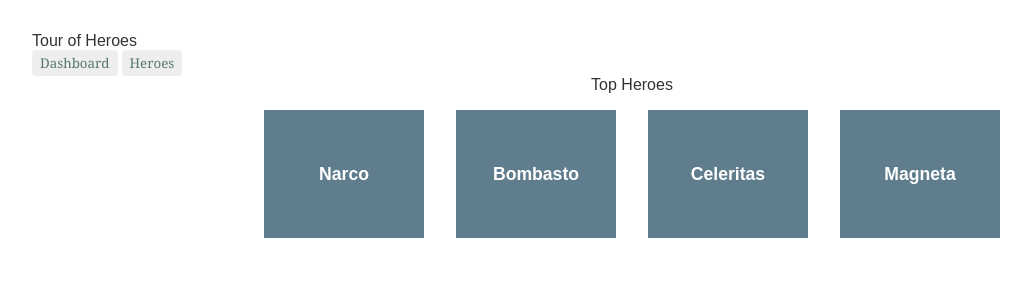
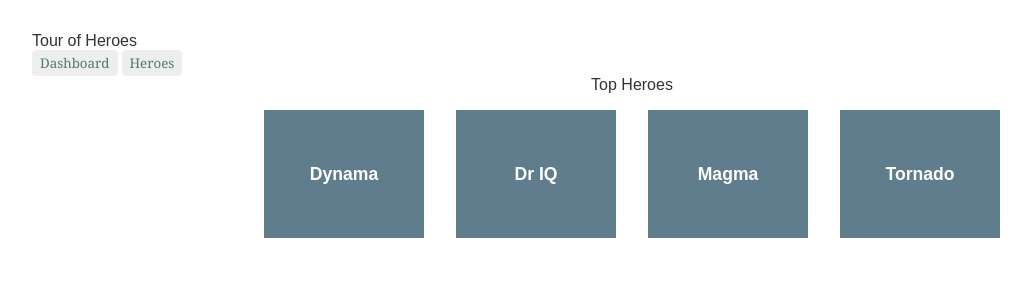
Before and after one commit to code-coaching/angular-tour-of-heroes, an Angular app: page / in a window 1280 px wide. Shown: the top 300 px of the page, without its empty margins (8-1039 px from the left). Built offline with nearby package versions, Linux system fonts and the light colour scheme.

Commit message:
feat: use topHeroes from heroService in dashboard

```diff
--- a/src/app/pages/dashboard/dashboard.component.html
+++ b/src/app/pages/dashboard/dashboard.component.html
@@ -1,8 +1,7 @@
 <div class="title">Top Heroes</div>
 
 <div class="top-heroes">
-  <div class="top-hero">Narco</div>
-  <div class="top-hero">Bombasto</div>
-  <div class="top-hero">Celeritas</div>
-  <div class="top-hero">Magneta</div>
+  @for(hero of heroService.topHeroes(); track hero.number) {
+  <div class="top-hero">{{ hero.name }}</div>
+  }
 </div>
--- a/src/app/services/hero.service.ts
+++ b/src/app/services/hero.service.ts
@@ -21,4 +21,8 @@ export class HeroService {
     { number: 19, name: 'Magma' },
     { number: 20, name: 'Tornado' },
   ];
+
+  topHeroes() {
+    return this.heroes.slice(-4);
+  }
 }
```
Also changed, not shown: src/app/pages/dashboard/dashboard.component.ts (+4 -3 lines).
